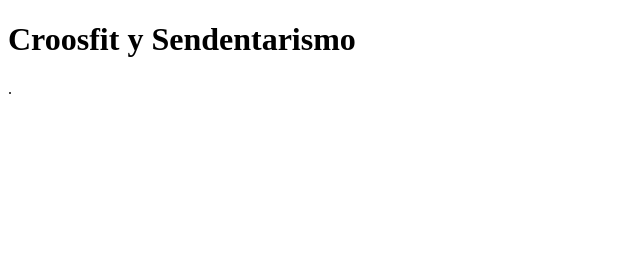
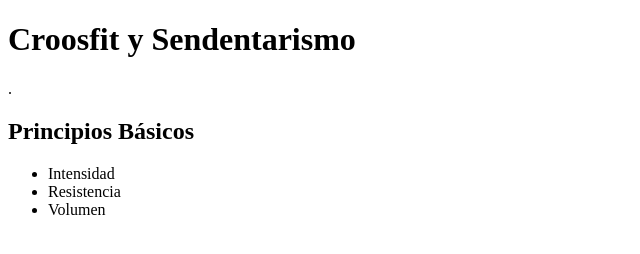
Before and after one commit to jemurillolx/lab1ProgramacionWeb, a plain HTML site: page index.html in a window 1280 px wide. Shown: the whole page, without its empty margins (0-640 px from the left). Drawn offline with Linux system fonts and the light colour scheme.

Commit message:
cambios en contenido

```diff
--- a/index.html
+++ b/index.html
@@ -5,8 +5,17 @@
 </head>
 <body>
 
-<h1>Croosfit y Sendentarismo</h1>
+<h1 >Croosfit y Sendentarismo</h1>
 <p>.</p>
+
+<h2>Principios Básicos</h2>
+
+<ul>
+  <li>Intensidad</li>
+  <li>Resistencia</li>
+  <li>Volumen</li>
+</ul>
+
 
 </body>
 </html>
```
